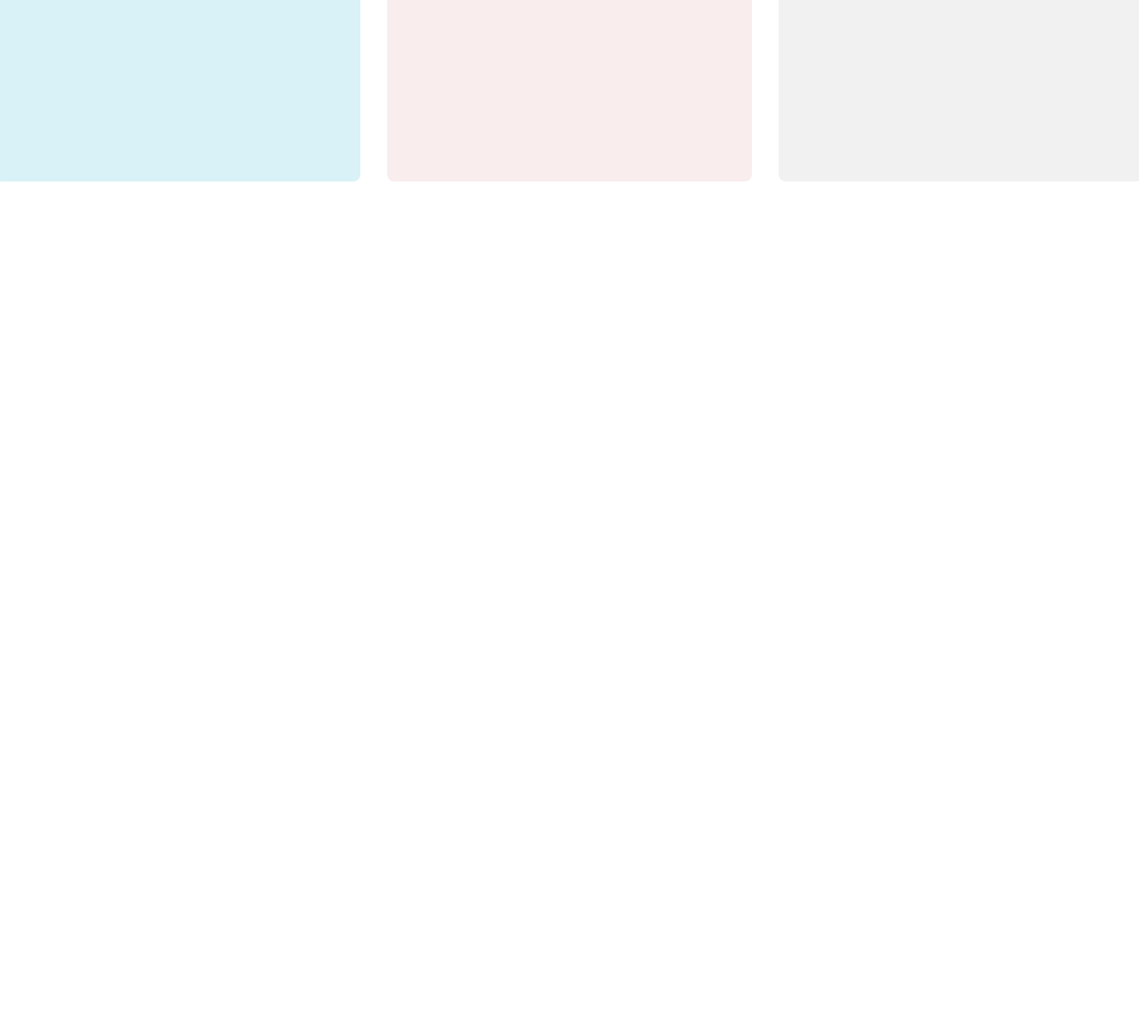
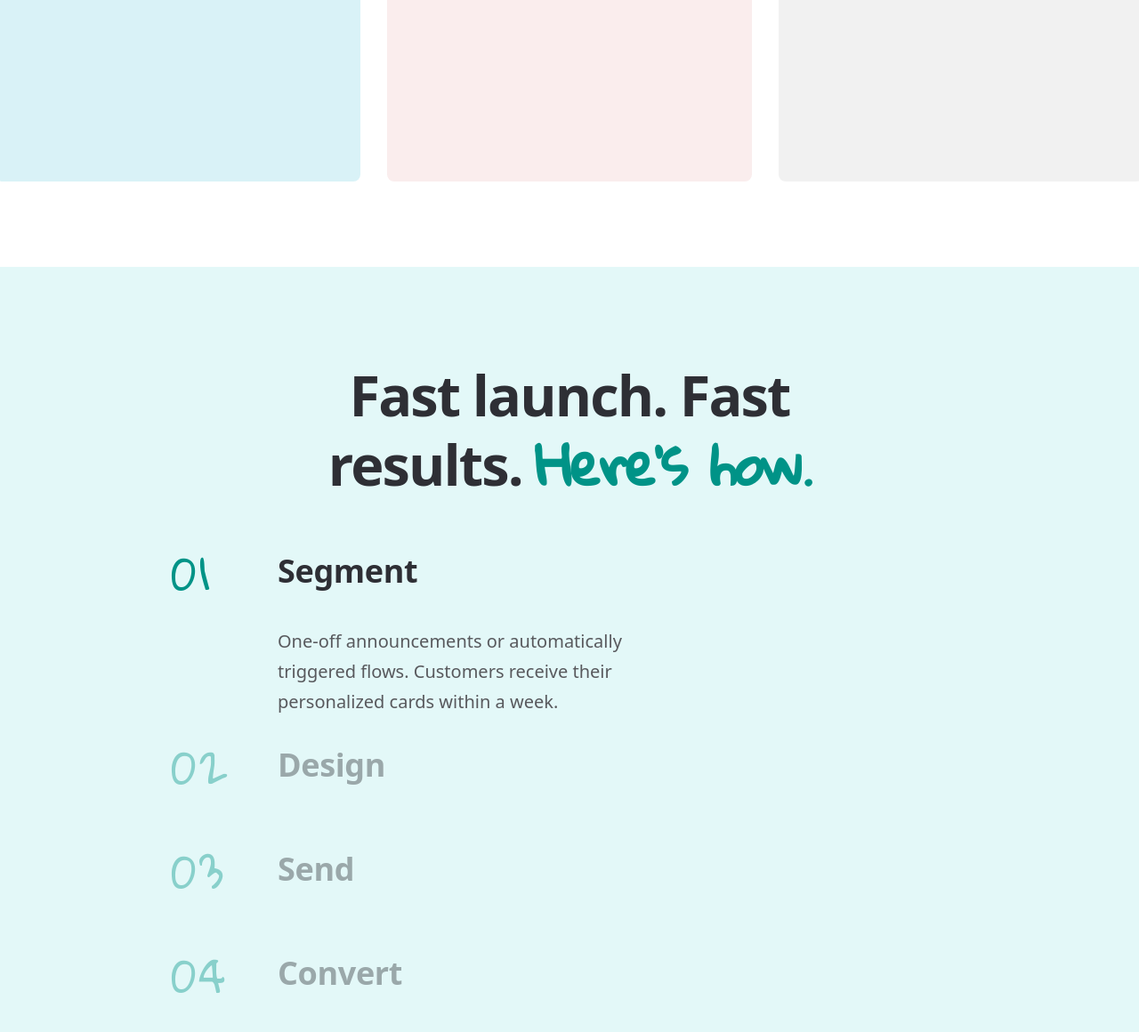
Before and after one commit to DenisFGit/marketing_projetc, a website: page src/index.html in a window 1280 px wide. Shown: the part 5703-6863 px from the top of the page at 89% size. Before the commit the page ends 6003 px from the top, so only its background shows below. Drawn offline with Linux system fonts and the light colour scheme.

Commit message:
launch section and js tabs

```diff
--- a/src/index.html
+++ b/src/index.html
@@ -10,7 +10,6 @@
 
 <body>
 
-</body>
     <nav class="nav">
         <div class="container">
             <div class="nav__wrapper">
@@ -111,7 +110,8 @@
 
     <section class="pros">
         <div class="container">
-        <h2 class="title pros__title">PostPilot makes it a cinch to send personalized, profit-generating postcards.</h2>
+            <h2 class="title pros__title">PostPilot makes it a cinch to send personalized, profit-generating postcards.
+            </h2>
             <div class="pros__wrapper">
 
                 <div class="pros__power-wrapper">
@@ -141,7 +141,8 @@
                             Deliver your message to all of your customers — for less than the cost of a click.
                         </div>
                         <div class="pros__review">
-                        <div class="pros__review-text">PostPilot is our new weapon against sinking email engagement and
+                            <div class="pros__review-text">PostPilot is our new weapon against sinking email engagement
+                                and
                                 rising PPC costs. The results and ROI have been outstanding. It’s now one of our core
                                 marketing channels to increase acquisition & LTV.
                             </div>
@@ -160,8 +161,10 @@
                             From design & strategy to stamp-licking, our ecom experts help you every step of the way.
                         </div>
                         <div class="pros__review">
-                        <div class="pros__review-text">The team is so knowledgeable and beyond helpful. I’m blown away
-                            by their communication, detail, and attentiveness and always feel like they have our best
+                            <div class="pros__review-text">The team is so knowledgeable and beyond helpful. I’m blown
+                                away
+                                by their communication, detail, and attentiveness and always feel like they have our
+                                best
                                 interest in mind. Definitely worth a try.
                             </div>
                             <div class="pros__review-author">
@@ -179,13 +182,15 @@
 
     <section class="advice">
         <div class="container">
-        <div class="title advice__title">Everything your brand needs to <span>make your brand unforgettable</span></div>
+            <div class="title advice__title">Everything your brand needs to <span>make your brand unforgettable</span>
+            </div>
             <div class="advice__wrapper">
                 <div class="advice__item advice__item_pluged">
                     <img src="img/plug_and_play.png" alt="plug_and_play">
                     <div class="advice__item-title">Plug-and-play with your stack</div>
                     <div class="advice__item-desc">
-                    Native integrations provide seamless segmentation, automation & tracking. No clunky spreadsheets.
+                        Native integrations provide seamless segmentation, automation & tracking. No clunky
+                        spreadsheets.
                     </div>
                 </div>
 
@@ -234,5 +239,55 @@
         </div>
     </section>
 
+    <section class="launch">
+        <div class="container">
+            <div class="title launch__title">Fast launch. Fast results. <span>Here's how.</span></div>
+            <div class="launch__wrapper">
+
+                <div class="launch__item">
+                    <div class="launch__item-num launch__item-num_active">01</div>
+                    <div class="launch__item-title launch__item-title_active">Segment</div>
+                    <div class="launch__item-desc">
+                        One-off announcements or automatically triggered flows. Customers receive their personalized
+                        cards
+                        within a week.
+                    </div>
+                </div>
+
+                <div class="launch__item">
+                    <div class="launch__item-num">02</div>
+                    <div class="launch__item-title">Design</div>
+                    <div class="launch__item-desc">
+                        One-off announcements or automatically triggered flows. Customers receive their personalized
+                        cards
+                        within a week.
+                    </div>
+                </div>
+
+                <div class="launch__item">
+                    <div class="launch__item-num">03</div>
+                    <div class="launch__item-title">Send</div>
+                    <div class="launch__item-desc">
+                        One-off announcements or automatically triggered flows. Customers receive their personalized
+                        cards
+                        within a week.
+                    </div>
+                </div>
+
+                <div class="launch__item">
+                    <div class="launch__item-num">04</div>
+                    <div class="launch__item-title">Convert</div>
+                    <div class="launch__item-desc">
+                        One-off announcements or automatically triggered flows. Customers receive their personalized
+                        cards
+                        within a week.
+                    </div>
+                </div>
+
+            </div>
+        </div>
+    </section>
+    <script src="js/script.js"></script>
+</body>
 
 </html>
--- /dev/null
+++ b/src/js/script.js
@@ -0,0 +1,47 @@
+'use strict';
+
+const tabNum = document.querySelectorAll('.launch__item-num');
+const tabTitle = document.querySelectorAll('.launch__item-title');
+// console.log(tabTitle);
+const tabDesc = document.querySelectorAll('.launch__item-desc');
+// console.log(tabDesc);
+const tabsParent = document.querySelector('.launch__wrapper');
+// console.log(tabsParent);
+
+function hideTabDesc() {
+    tabDesc.forEach((item) => {
+        item.style.display = 'none';
+    })
+
+    tabTitle.forEach((item) => {
+        item.classList.remove('launch__item-title_active');
+    });
+
+    tabNum.forEach((item) => {
+        item.classList.remove('launch__item-num_active');
+    });
+}
+
+hideTabDesc();
+
+function showDesc(i = 0) {
+    tabDesc[i].style.display = 'block';
+    tabTitle[i].classList.add('launch__item-title_active');
+    tabNum[i].classList.add('launch__item-num_active');
+}
+
+showDesc();
+
+tabsParent.addEventListener('click', function (event) {
+    const target = event.target;
+    if (target && target.classList.contains('launch__item-title')) {
+        tabTitle.forEach((item, i) => {
+            if (target == item) {
+                hideTabDesc();
+                showDesc(i);
+                console.log(target);
+                console.log(item);
+            }
+        });
+    }
+});
--- /dev/null
+++ b/src/sass/blocks/_launch.scss
@@ -0,0 +1,61 @@
+.launch {
+    padding: 106px 0;
+    background-color: #e3f8f8;
+    .container {
+        padding: 0 15%
+    }
+    &__title {
+        width: 680px;
+        margin: 0 auto;
+    }
+    &__wrapper {
+        margin-top: 60px;
+        width: 545px;
+        display: flex;
+        flex-direction: column;
+        align-items: flex-start;
+        gap: 32px;
+    }
+    &__item {
+        display: grid;
+        grid-template-columns: 80px 424px;
+        grid-template-rows: minmax(44px, auto) minmax(1px, auto);
+        gap: 40px;
+        &-num {
+            grid-column: 1;
+            grid-row: 1/3;
+            font-family: 'Gloria', sans-serif;
+            color: $greenColor;
+            font-weight: 400;
+            font-size: 48px;
+            line-height: 104%;
+            letter-spacing: 0.08em;
+            color: rgba(0, 147, 135, 0.4);
+            &_active {
+                color: #009387;
+            }
+        }
+        &-title {
+            grid-column: 2;
+            grid-row: 1;
+            font-weight: 700;
+            font-size: 36px;
+            line-height: 122%;
+            letter-spacing: -0.01em;
+            color: rgba(46, 47, 53, 0.4);
+            transition: all 0.5s;
+            &_active {
+                color: #2e2f35;
+            }
+        }
+        &-desc {
+            grid-column: 2;
+            grid-row: 2;
+            font-weight: 500;
+            font-size: 20px;
+            line-height: 170%;
+            color: #58595d;
+        }
+
+    }
+}
--- a/src/sass/style.scss
+++ b/src/sass/style.scss
@@ -15,3 +15,4 @@
 @import 'blocks/mail';
 @import 'blocks/pros';
 @import 'blocks/advice';
+@import 'blocks/launch';
```
Also changed, not shown: src/css/style.min.css. Lines whose indentation alone changed are shown as unchanged.
